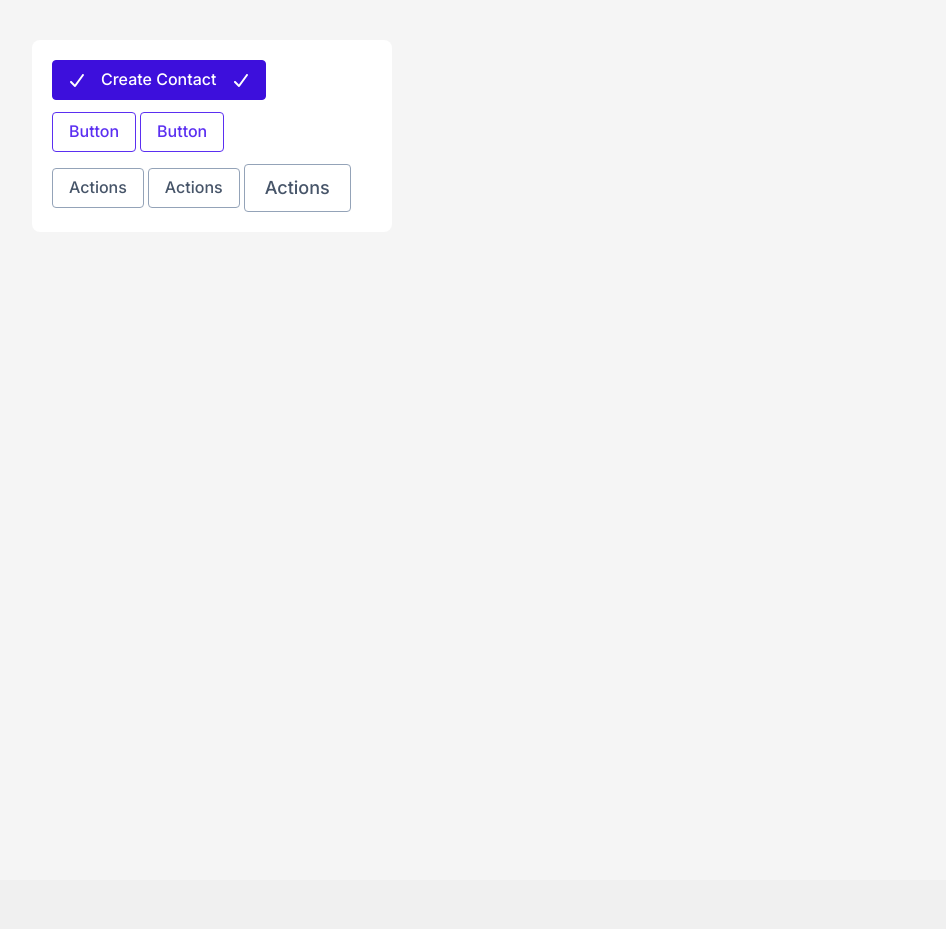
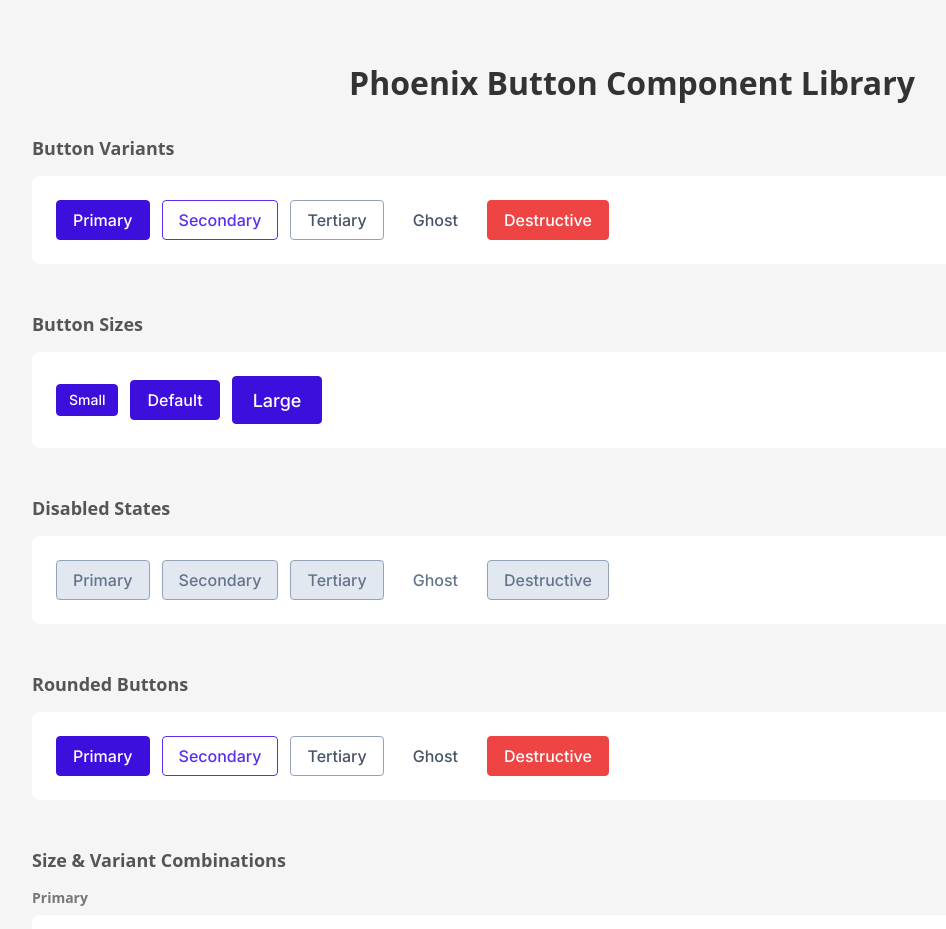
Before and after one commit to oscar-pabon/react-component-test, a React (Create React App) app: page / in a window 1280 px wide. Shown: the top 929 px of the page, without its empty margins (8-954 px from the left). Before the commit the page ends 880 px from the top, so only its background shows below. Built offline with nearby package versions, Linux system fonts and the light colour scheme.

Commit message:
refactor: update App.tsx to showcase all button variants (primary, secondary, tertiary, ghost, destructive) with sizes and states

```diff
--- a/src/App.tsx
+++ b/src/App.tsx
@@ -1,80 +1,135 @@
 import React from 'react';
-import { FontAwesomeIcon } from '@fortawesome/react-fontawesome';
-import { faCheck } from '@fortawesome/free-solid-svg-icons';
 import { Button } from './components';
 import './styles/global.css';
 
 const App: React.FC = () => {
+  const variants: Array<'primary' | 'secondary' | 'tertiary' | 'ghost' | 'destructive'> = ['primary', 'secondary', 'tertiary', 'ghost', 'destructive'];
+  const sizes: Array<'small' | 'default' | 'large'> = ['small', 'default', 'large'];
+
   return (
-    <div style={{ padding: '40px', fontFamily: 'system-ui, -apple-system, sans-serif', backgroundColor: '#f5f5f5', minHeight: '100vh' }}>
+    <div style={{ padding: '40px', backgroundColor: '#f5f5f5', minHeight: '100vh', fontFamily: 'system-ui, -apple-system, sans-serif' }}>
+      <h1 style={{ marginBottom: '32px', color: '#333' }}>Phoenix Button Component Library</h1>
+
+      {/* Variants Section */}
+      <section style={{ marginBottom: '48px' }}>
+        <h2 style={{ fontSize: '18px', marginBottom: '16px', color: '#555' }}>Button Variants</h2>
         <div style={{
           display: 'flex',
-        flexDirection: 'column',
           gap: '12px',
-        alignItems: 'flex-start',
-        maxWidth: '320px',
+          flexWrap: 'wrap',
           backgroundColor: '#fff',
-        padding: '20px',
+          padding: '24px',
           borderRadius: '8px'
         }}>
-        {/* Create Contact Button with icons */}
+          {variants.map(variant => (
             <Button
-          label="Create Contact"
-          variant="primary"
-          size="default"
-          iconLeft={<FontAwesomeIcon icon={faCheck} />}
-          iconRight={<FontAwesomeIcon icon={faCheck} />}
-          onClick={() => alert('Create Contact clicked')}
+              key={variant}
+              label={variant.charAt(0).toUpperCase() + variant.slice(1)}
+              variant={variant}
+              onClick={() => {}}
             />
+          ))}
+        </div>
+      </section>
 
-        {/* Secondary Buttons Row */}
+      {/* Sizes Section */}
+      <section style={{ marginBottom: '48px' }}>
+        <h2 style={{ fontSize: '18px', marginBottom: '16px', color: '#555' }}>Button Sizes</h2>
         <div style={{
           display: 'flex',
-          gap: '4px',
+          gap: '12px',
           alignItems: 'center',
-          width: '100%'
+          backgroundColor: '#fff',
+          padding: '24px',
+          borderRadius: '8px'
         }}>
+          {sizes.map(size => (
             <Button
-            label="Button"
-            variant="secondary"
-            size="default"
+              key={size}
+              label={size.charAt(0).toUpperCase() + size.slice(1)}
+              variant="primary"
+              size={size}
               onClick={() => {}}
             />
+          ))}
+        </div>
+      </section>
+
+      {/* Disabled States Section */}
+      <section style={{ marginBottom: '48px' }}>
+        <h2 style={{ fontSize: '18px', marginBottom: '16px', color: '#555' }}>Disabled States</h2>
+        <div style={{
+          display: 'flex',
+          gap: '12px',
+          flexWrap: 'wrap',
+          backgroundColor: '#fff',
+          padding: '24px',
+          borderRadius: '8px'
+        }}>
+          {variants.map(variant => (
             <Button
-            label="Button"
-            variant="secondary"
-            size="default"
+              key={`${variant}-disabled`}
+              label={variant.charAt(0).toUpperCase() + variant.slice(1)}
+              variant={variant}
+              disabled={true}
               onClick={() => {}}
             />
+          ))}
         </div>
+      </section>
 
-        {/* Tertiary Buttons Row */}
+      {/* Rounded Variants Section */}
+      <section style={{ marginBottom: '48px' }}>
+        <h2 style={{ fontSize: '18px', marginBottom: '16px', color: '#555' }}>Rounded Buttons</h2>
         <div style={{
           display: 'flex',
-          gap: '4px',
-          alignItems: 'center',
-          width: '100%'
+          gap: '12px',
+          flexWrap: 'wrap',
+          backgroundColor: '#fff',
+          padding: '24px',
+          borderRadius: '8px'
         }}>
+          {variants.map(variant => (
             <Button
-            label="Actions"
-            variant="tertiary"
-            size="default"
+              key={`${variant}-rounded`}
+              label={variant.charAt(0).toUpperCase() + variant.slice(1)}
+              variant={variant}
+              rounded={true}
               onClick={() => {}}
             />
+          ))}
+        </div>
+      </section>
+
+      {/* Combinations Section */}
+      <section>
+        <h2 style={{ fontSize: '18px', marginBottom: '16px', color: '#555' }}>Size & Variant Combinations</h2>
+        {variants.map(variant => (
+          <div key={`section-${variant}`} style={{ marginBottom: '24px' }}>
+            <h3 style={{ fontSize: '14px', marginBottom: '8px', color: '#777', fontWeight: '600' }}>
+              {variant.charAt(0).toUpperCase() + variant.slice(1)}
+            </h3>
+            <div style={{
+              display: 'flex',
+              gap: '12px',
+              alignItems: 'center',
+              backgroundColor: '#fff',
+              padding: '16px',
+              borderRadius: '8px'
+            }}>
+              {sizes.map(size => (
                 <Button
-            label="Actions"
-            variant="tertiary"
-            size="default"
+                  key={`${variant}-${size}`}
+                  label={size}
+                  variant={variant}
+                  size={size}
                   onClick={() => {}}
                 />
-          <Button
-            label="Actions"
-            variant="tertiary"
-            size="large"
-            onClick={() => {}}
-          />
+              ))}
             </div>
           </div>
+        ))}
+      </section>
     </div>
   );
 };
```
Also changed, not shown: src/components/buttons/Button.figma.tsx (+4 -14 lines). Lines whose indentation alone changed are shown as unchanged.
